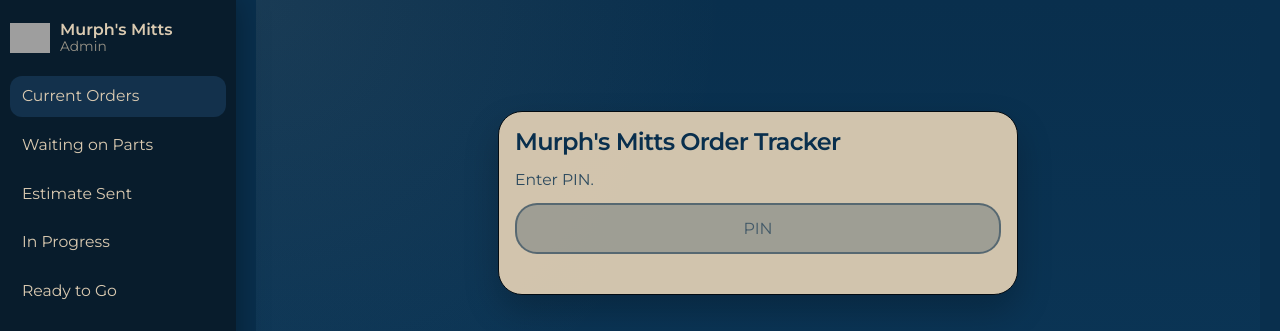
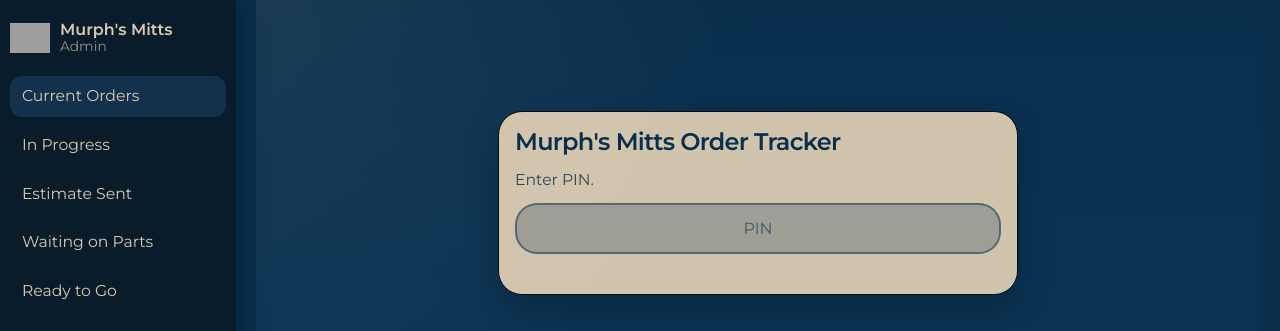
Before and after one commit to kbrettmurphy-ctrl/murphsmitts, a Jekyll site: the page admin/index.html, which Jekyll copies as it is, in a window 1280 px wide. Shown: the top 331 px of the page. Built offline with Jekyll 4.4.1, drawn with Linux system fonts in a browser that asks for light colours; grey boxes are pictures that could not be loaded.

Commit message:
Update index.html

```diff
--- a/admin/index.html
+++ b/admin/index.html
@@ -23,9 +23,9 @@
 
       <nav class="side-nav">
         <button class="nav-link active" data-view="current">Current Orders</button>
+        <button class="nav-link" data-view="progress">In Progress</button>
+        <button class="nav-link" data-view="estimate">Estimate Sent</button>
         <button class="nav-link" data-view="waiting">Waiting on Parts</button>
-        <button class="nav-link" data-view="estimate">Estimate Sent</button>
-        <button class="nav-link" data-view="progress">In Progress</button>
         <button class="nav-link" data-view="ready">Ready to Go</button>
         <button class="nav-link" data-view="completed">Completed</button>
       </nav>
```
